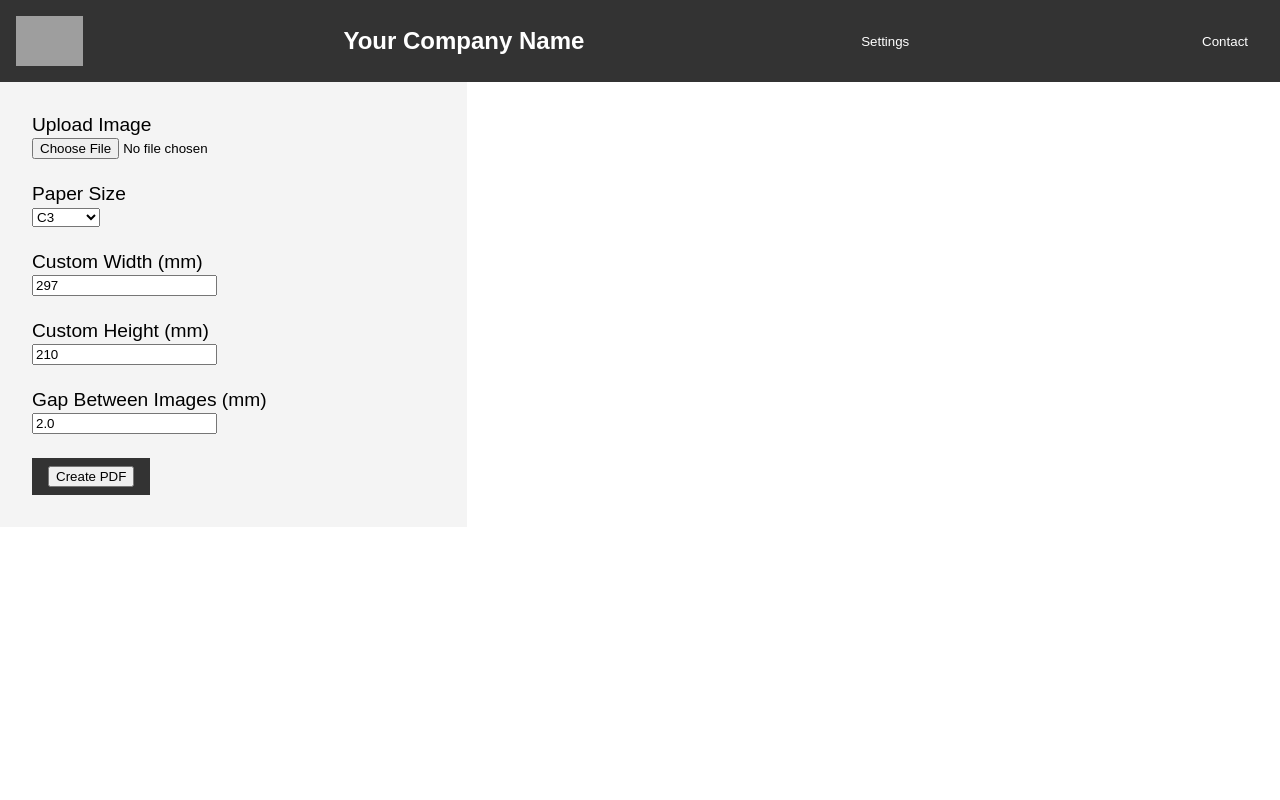
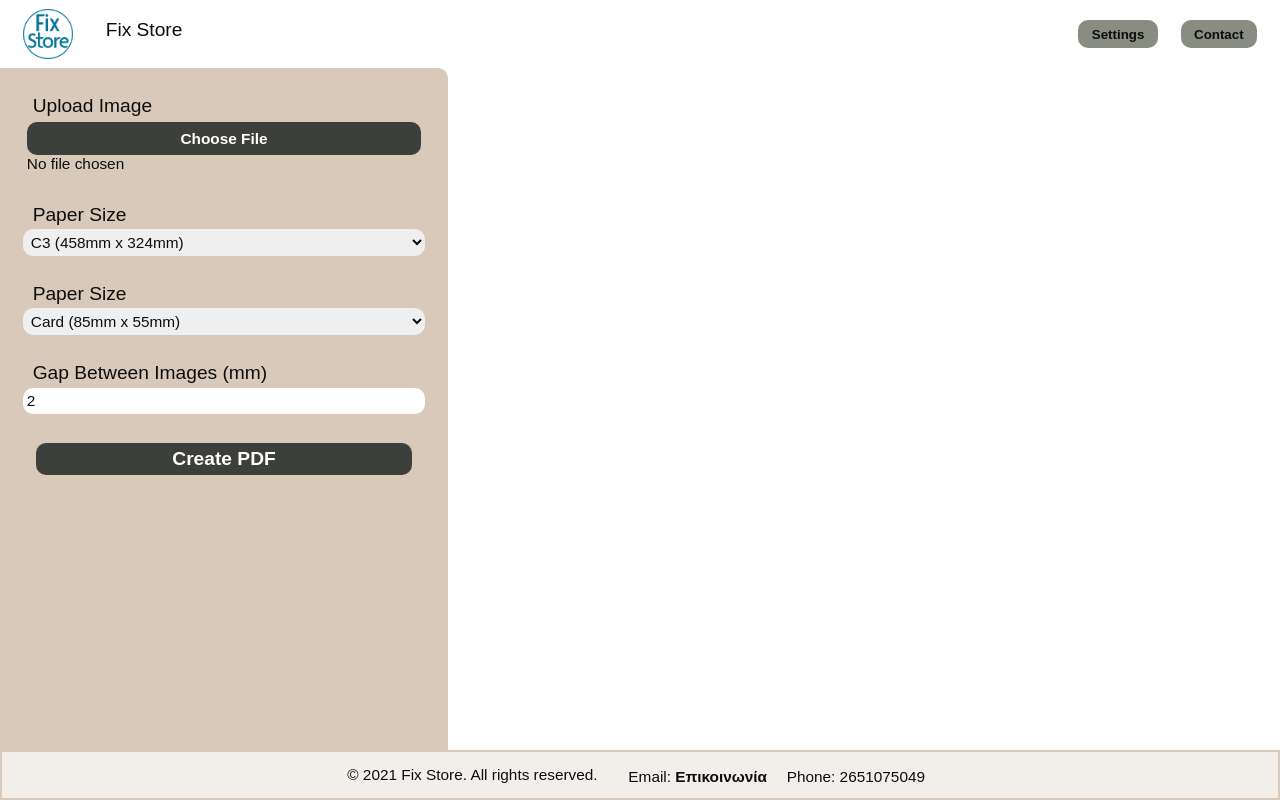
Before and after one commit to GiorgosSarakatsanos/Grid_Web_app, a Flask app: page / in a window 1280 px wide. Run offline with Flask 3, Linux system fonts and the light colour scheme; grey boxes are pictures that could not be loaded.

Commit message:
html css almost done, no good img size, no contours

```diff
--- a/forms.py
+++ b/forms.py
@@ -1,11 +1,18 @@
 from flask_wtf import FlaskForm
-from wtforms import FileField, SelectField, SubmitField, IntegerField, FloatField
-from wtforms.validators import DataRequired
+from wtforms import FileField, SelectField, SubmitField, IntegerField, FloatField, FormField
+from wtforms.validators import DataRequired, NumberRange, Optional
+
 
 class ImageForm(FlaskForm):
     image = FileField('Upload Image', validators=[DataRequired()])
-    paper_size = SelectField('Paper Size', choices=[('C3', 'C3'), ('A3', 'A3'), ('A4', 'A4'), ('Custom', 'Custom')])
-    custom_width = IntegerField('Custom Width (mm)', default=297)
-    custom_height = IntegerField('Custom Height (mm)', default=210)
-    gap = FloatField('Gap Between Images (mm)', default=2.0)
+    paper_size = SelectField('Paper Size', choices=[
+        ('C3', 'C3 (458mm x 324mm)'),
+        ('A3', 'A3 (420mm x 297mm)'),
+        ('A4', 'A4 (297mm x 210mm)')
+        ], validators=[DataRequired()])
+    gap = FloatField('Gap Between Images (mm)', default=2, validators=[Optional(), NumberRange(min=0)])
+    img_size = SelectField('Paper Size', choices=[
+        ('Card', 'Card (85mm x 55mm)'),
+        ('Square', 'Square (55mm x 55mm)')
+        ], validators=[DataRequired()])
     submit = SubmitField('Create PDF')
--- a/static/css/style.css
+++ b/static/css/style.css
@@ -1,57 +1,215 @@
-body {
+:root {
+       /* Coloring */
+    --light-color: #F2EFEB;
+    --accent-color: #D9C9BA;
+    --button-color: #888C81;
+    --button-color-hover: #3D403A;
+    --text-color: #0D0D0D;
+
+    /* Variables for spacing */
+    --header-height: 80px;
+    --s-gap: 0.25em;
+    --m-gap: 0.5em;
+    --l-gap: 0.8em;
+    --xl-gap: 1em;
+
+    /* Font sizes */
+    --small-font-size: 0.8rem;
+    --base-font-size: 1rem;
+    --head-font-size: 1.2rem;
+
+    /* Font weight */
+    --font-normal: 400;
+    --font-bold: 700;
+
+    /* Radius */
+    --border-radius: 10px;
+
+    font-family: 'Trebuchet MS', Arial, sans-serif;
+}
+
+html {
+    box-sizing: border-box;
+  }
+  *, *:before, *:after {
+    box-sizing: inherit;
+    padding: 0;
+    margin: 0;
+  }
+
+
+a, button {
+    text-decoration: none;
+    color: var(--accent-color);
+    font-weight: var(--font-bold);
+}
+
+h1, h2{
+    color: var(--text-color);
+    font-size: var(--head-font-size);
+    font-weight: var(--font-bold);
+
+}
+
+p, label, span{
+    color: var(--text-color);
+    font-size: var(--base-font-size);
+    margin: var(--m-gap);
+}
+
+select{
+    width: 100%;
+    padding: var(--s-gap);
+    border: none;
+    border-radius: var(--border-radius);
+    color: var(--text-color);
+    font-size: var(--small-font-size);
+}
+
+input, textarea{
+    width: 100%;
+    padding: var(--s-gap);
+    border: none;
+    border-radius: var(--border-radius);
+    color: var(--text-color);
+    font-size: var(--small-font-size);
+        }
+        input::file-selector-button {
+            width: 100%;
+            color: white;
+            display: block;
+            font-weight: bold;
+            border: none;
+            border-radius: var(--border-radius);
+        }
+        input[type="file"]::file-selector-button {
+            background-color: var(--button-color-hover);
+            padding: var(--m-gap) var(--l-gap);
+            transition: 1s;
+          }
+
+          input[type="file"]::file-selector-button:hover {
+            background-color: var(--button-color);
+            border: none;
+          }
+
+          input[type=button], input[type=submit], input[type=reset] {
+            background-color: var(--button-color-hover);
+            width: 100%;
+            border: none;
+            color: white;
+            padding: var(--s-gap) var(--m-gap);
+            border: none;
+            border-radius: var(--border-radius);
+            cursor: pointer;
+            font-weight: var(--font-bold);
+            font-size: var(--base-font-size);
+          }
+
+html, body {
     font-size: 1.2rem;
-    background-color: #fff;
-    color: #000;
+    background-color: var(--bg-color);
+    color: var(--light-color);
     font-family: Arial, sans-serif;
-    margin: 0;
-    padding: 0;
+    height: 80%;
 }
 
 .navbar {
-    background-color: #333;
-    color: #fff;
-    padding: 1rem;
+    padding: 0 var(--xl-gap);
+    background-color: var(--bg-color);
+    color: var(--bg-color);
     display: flex;
     justify-content: space-between;
     align-items: center;
+    height: 80px;
 }
 
-.logo {
-    height: 50px;
+.brand-container {
+    display: inline-flex;
+    gap: var(--xl-gap);
+    min-width: 35vw;
 }
 
-.company-name {
-    font-size: 1.5rem;
-    font-weight: bold;
+.button-container {
+    display: inline-flex;
+    gap: var(--xl-gap);
+    min-width: fit-content;
 }
 
-.container {
-    display: flex;
+.logo-img {
+    height: 50px;
+    width: auto;
 }
 
-.sidebar {
+aside {
     width: 35%;
-    padding: 2rem;
-    background-color: #f4f4f4;
+    padding: var(--xl-gap);
+    background-color: var(--accent-color);
+    border-radius: 0 var(--border-radius) 0 0;
+    height: 100%;
+    float: left;
+}
+
+main {
+    width: 65%;
+    padding-left: var(--xl-gap);
+    background-color: var(--bg-color);
+    float: right;
 }
 
 .main-content {
-    width: 65%;
-    padding: 2rem;
+    display: flex;
+    height: 100%;
+}
+
+embed {
+    width: 100%;
+    height: 100%;
+    border-radius: var(--border-radius) 0 0 0 ;
 }
 
 .form-group {
-    margin-bottom: 1.5rem;
+    margin-bottom: var(--xl-gap);
 }
 
+footer {
+    display: flex;
+    justify-content: center;
+    align-items: center;
+    background-color: var(--light-color);
+    color: var(--bg-color);
+    padding: var(--xl-gap);
+    text-align: center;
+    border: solid var(--accent-color) 2px;
+    height: 40px;
+    gap: var(--xl-gap);
+}
+    footer a, footer p, footer span, .copyright {
+        font-size: var(--small-font-size);
+        color: var(--text-color);
+    }
+        footer a:hover {
+            font-size: var(--small-font-size);
+            color: var(--light-color);
+        }
+
 button {
-    background-color: #333;
-    color: #fff;
-    padding: 0.5rem 1rem;
+    width: 100%;
+    padding: var(--m-gap) var(--xl-gap);
+    background-color: var(--button-color);
+    color: var(--text-color);
     border: none;
     cursor: pointer;
+    border-radius: var(--border-radius);
 }
 
 button:hover {
-    background-color: #555;
+    background-color: var(--button-color-hover);
 }
+
+body {
+    display: flex;
+    flex-direction: column;
+    justify-content: space-between;
+    height: 100vh;
+}
--- a/templates/index.html
+++ b/templates/index.html
@@ -1,5 +1,5 @@
 <!DOCTYPE html>
-<html lang="en">
+<html lang="el">
 <head>
     <meta charset="UTF-8">
     <meta name="viewport" content="width=device-width, initial-scale=1.0">
@@ -8,13 +8,17 @@
 </head>
 <body>
     <nav class="navbar">
-        <img src="{{ url_for('static', filename='img/logo.png') }}" alt="Logo" class="logo">
-        <span class="company-name">Your Company Name</span>
-        <button class="settings-toggle">Settings</button>
-        <button class="contact-btn">Contact</button>
+        <div class="brand-container">
+            <img class="logo-img" src="{{ url_for('static', filename='img/logo.png') }}" alt="Fix Store">
+            <span class="company-name">Fix Store</span>
+        </div>
+        <div class="button-container">
+            <button class="settings-toggle">Settings</button>
+            <button class="contact-btn">Contact</button>
+        </div>
     </nav>
-    <div class="container">
-        <div class="sidebar">
+    <div class="main-content">
+        <aside>
             <form method="POST" enctype="multipart/form-data">
                 {{ form.hidden_tag() }}
                 <div class="form-group">
@@ -26,31 +30,60 @@
                     {{ form.paper_size }}
                 </div>
                 <div class="form-group">
-                    {{ form.custom_width.label }}<br>
-                    {{ form.custom_width }}
-                </div>
-                <div class="form-group">
-                    {{ form.custom_height.label }}<br>
-                    {{ form.custom_height }}
+                    {{ form.img_size.label }}<br>
+                    {{ form.img_size }}
                 </div>
                 <div class="form-group">
                     {{ form.gap.label }}<br>
                     {{ form.gap }}
                 </div>
-                <button type="submit">{{ form.submit }}</button>
+                <div class="form-group">
+                <button type="submit" style="background-color: transparent;" >{{ form.submit }}</button>
+                </div>
             </form>
-        </div>
-        <div class="main-content">
+            <div>
+                {% if outline_pdf_path %}
+                <!-- <embed src="{{ url_for('download', filename=outline_pdf_path.split('/')[-1]) }}" width="100%" height="600px" /> -->
+                <a href="{{ url_for('download', filename=outline_pdf_path.split('/')[-1]) }}" target="_blank">Download Outline PDF</a>
+                {% endif %}
+            </div>
+        </aside>
+        <main>
             {% if pdf_path %}
             <embed src="{{ url_for('download', filename=pdf_path.split('/')[-1]) }}" width="100%" height="600px" />
-            <a href="{{ url_for('download', filename=pdf_path.split('/')[-1]) }}" target="_blank">Download PDF</a>
+            <!-- <a href="{{ url_for('download', filename=pdf_path.split('/')[-1]) }}" target="_blank">Download PDF</a> -->
             {% endif %}
-            {% if outline_pdf_path %}
-            <embed src="{{ url_for('download', filename=outline_pdf_path.split('/')[-1]) }}" width="100%" height="600px" />
-            <a href="{{ url_for('download', filename=outline_pdf_path.split('/')[-1]) }}" target="_blank">Download Outline PDF</a>
-            {% endif %}
+        </main>
+    </div>
+    <footer>
+        <div class="copyright">
+            &copy; 2021 Fix Store. All rights reserved.
         </div>
-    </div>
+        <div class="contact-info">
+            <span>Email:
+                <a href="mailto:support@fixstore.info">Επικοινωνία</a>
+            </span>
+            <span>Phone: 2651075049</span>
+        </div>
+    </footer>
     <script src="{{ url_for('static', filename='js/script.js') }}"></script>
+    <script>
+        document.addEventListener('DOMContentLoaded', function() {
+            const paperSizeSelect = document.querySelector('#paper_size');
+            const customSizeGroup = document.querySelector('#custom-size-group');
+
+            function toggleCustomSize() {
+                if (paperSizeSelect.value === 'Custom') {
+                    customSizeGroup.style.display = 'block';
+                } else {
+                    customSizeGroup.style.display = 'none';
+                }
+            }
+
+            paperSizeSelect.addEventListener('change', toggleCustomSize);
+            toggleCustomSize(); // Initial call to set the correct display
+        });
+    </script>
 </body>
+
 </html>
```
Also changed, not shown: utils.py (+86 -40 lines), static/img/logo.png (added), 3 other files.
